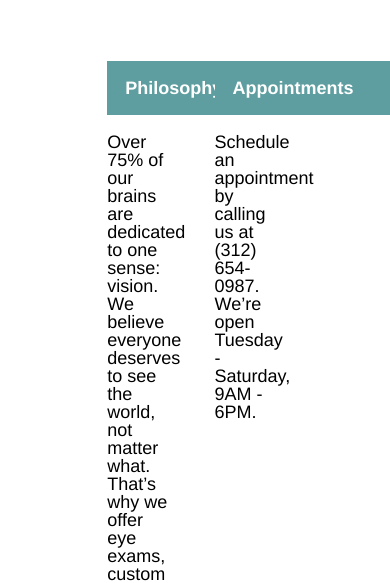
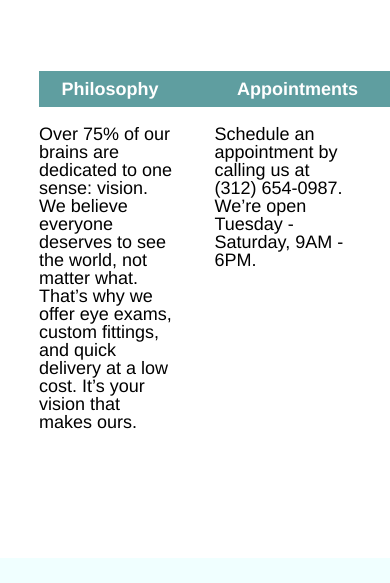
Before and after one commit to SShapiro1/TortoiseshellOptics, a plain HTML site: page index.html in a window 390 px wide. Shown: the part 507-1090 px from the top of the page. Drawn offline with Linux system fonts and the light colour scheme.

Commit message:
adjusted desktop and tablet final

```diff
--- a/Resources/style.css
+++ b/Resources/style.css
@@ -210,35 +210,28 @@ img {
 /* End Services Images */
 /* Begin Philosophy & Contact Info */
 
-#contact {
+#contacts .services-container {
   display: flex;
   justify-content: center;
 }
 
 .services-container {
   display: flex;
-  width: 50%;
-  margin: auto;
-  align-items: flex-start;
   justify-content: space-between;
 }
 
 .values {
-  display: block;
   width: 35%;
   margin: 5%;
 
 }
 .contact {
-  display: flex;
   background-color: cadetblue;
   width: 10rem;
-  font-family: Helvetica;
   font-weight: bold;
   font-size: 1rem;
   max-width: 10rem;
-  padding: 1rem;
-  margin: auto;
+  padding: 0.5rem 1.25rem;
   color: white;
 }
 
```
